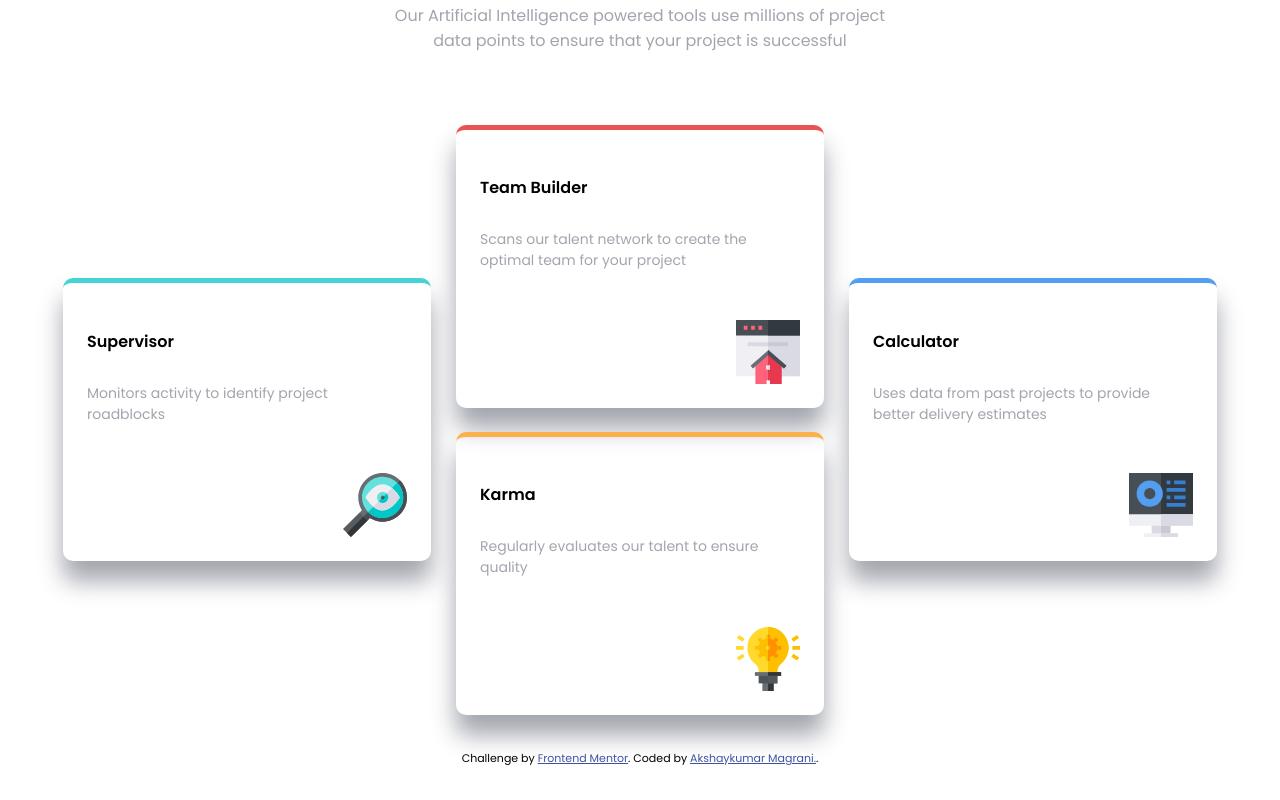
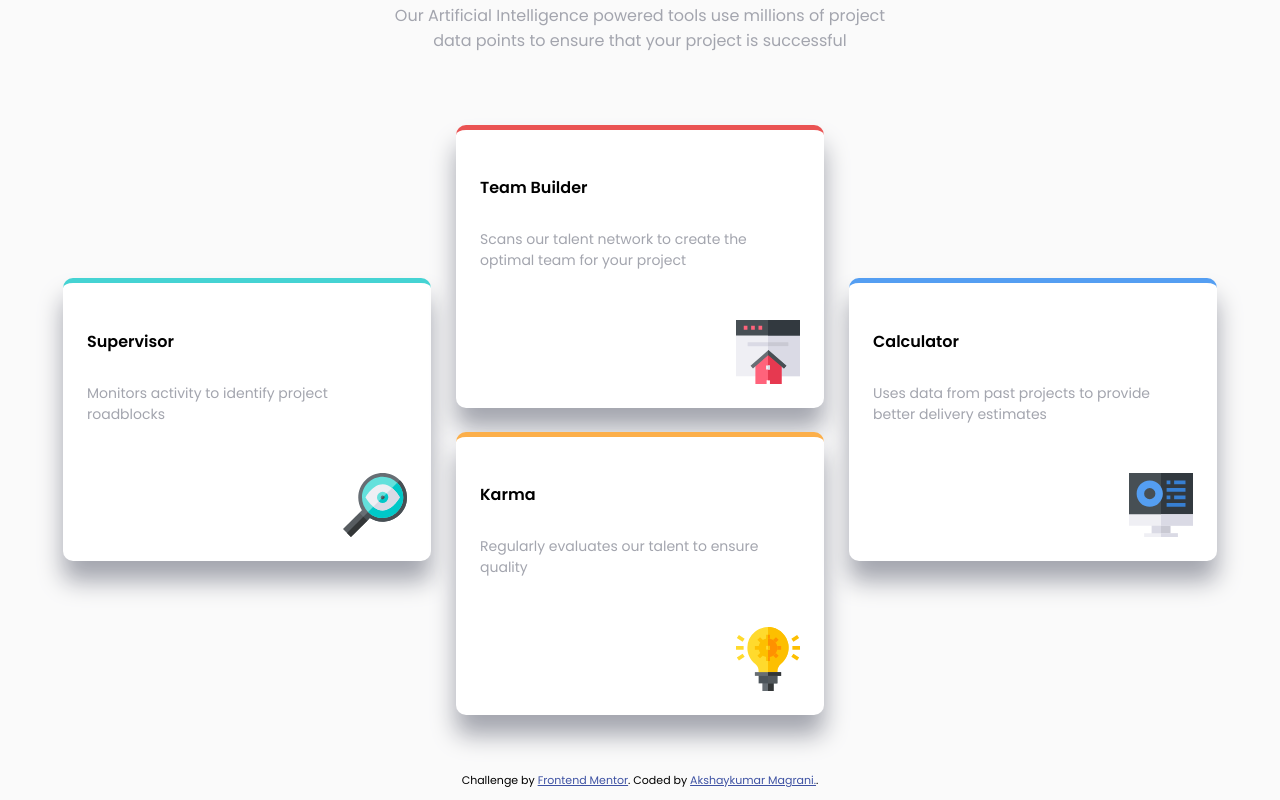
Before and after one commit to akshaymagrani/web-dev-Four-card-feature-section, a plain HTML site: page index.html in a window 1280 px wide. Shown: the part 144-944 px from the top of the page. Before the commit the page ends 922 px from the top, so only its background shows below. Drawn offline with Linux system fonts and the light colour scheme.

Commit message:
minor changes

```diff
--- a/index.css
+++ b/index.css
@@ -1,4 +1,4 @@
-:root{
+:root {
   --Red: hsl(0, 78%, 62%);
   --Cyan: hsl(180, 62%, 55%);
   --Orange: hsl(34, 97%, 64%);
@@ -7,22 +7,30 @@
   --GrayishBlue: hsl(229, 6%, 66%);
   --VeryLightGray: hsl(0, 0%, 98%);
 }
+body {
+  background-color: var(--VeryLightGray);
+  padding: 0;
+  margin: 0;
+  box-sizing: border-box;
+}
 /*_____Heading____*/
 
-.header1, .header2, .sub-head{
+.header1,
+.header2,
+.sub-head {
   max-width: 500px;
   margin: auto;
   text-align: center;
 }
-.sub-head{
+.sub-head {
   margin-bottom: 3em;
 }
-.header1{
+.header1 {
   margin-top: 2.2em;
   font-size: 1.5em;
   font-weight: 400;
 }
-.header2{
+.header2 {
   margin-bottom: 1em;
   font-size: 1.5em;
 }
@@ -41,7 +49,8 @@ div.card4 {
   position: relative;
   margin: auto;
   margin-top: 1.5em;
-  padding:1.5em
+  padding: 1.5em;
+  background-color: white;
 }
 
 p.card-content {
@@ -58,13 +67,13 @@ p.card-content {
   padding: 1.5em;
 }
 
-@media screen and (min-width:722px) {
-  .section2{
+@media screen and (min-width: 800px) {
+  .section2 {
     display: grid;
     grid-template-columns: 1fr 1fr;
     grid-template-rows: 1fr 1fr;
   }
-  .mid-col{
+  .mid-col {
     grid-column: 2/3;
     grid-row: 1/3;
   }
@@ -74,26 +83,26 @@ p.card-content {
     margin: 1.5em 1.5em auto auto;
   }
   div.card2 {
-      margin:1.5em auto auto 1.5em;
+    margin: 1.5em auto auto 1.5em;
   }
 
   div.card3 {
-      margin:1.5em auto auto 1.5em;
+    margin: 1.5em auto auto 1.5em;
   }
   div.card4 {
     grid-column: 1/2;
     grid-row: 2/3;
-      margin:1.5em 1.5em auto auto;
+    margin: 1.5em 1.5em auto auto;
   }
 }
 
-@media screen and (min-width:1150px) {
-  .section2{
+@media screen and (min-width: 1150px) {
+  .section2 {
     display: grid; /*create grid*/
     grid-template-columns: 1fr 418px 1fr;
     grid-template-rows: 1fr;
   }
-  .mid-col{
+  .mid-col {
     grid-column: 2/3;
     grid-row: 1/2;
     margin: 0 1.5em;
@@ -105,7 +114,7 @@ p.card-content {
     margin: 1.5em auto;
   }
   div.card3 {
-      margin:1.5em auto;
+    margin: 1.5em auto;
   }
   div.card4 {
     grid-column: 3/4;
@@ -119,6 +128,7 @@ p.card-content {
 .attribution {
   font-size: 11px;
   text-align: center;
+  padding-top: 2em;
 }
 .attribution a {
   color: hsl(228, 45%, 44%);
```
Lines whose indentation alone changed are shown as unchanged.
